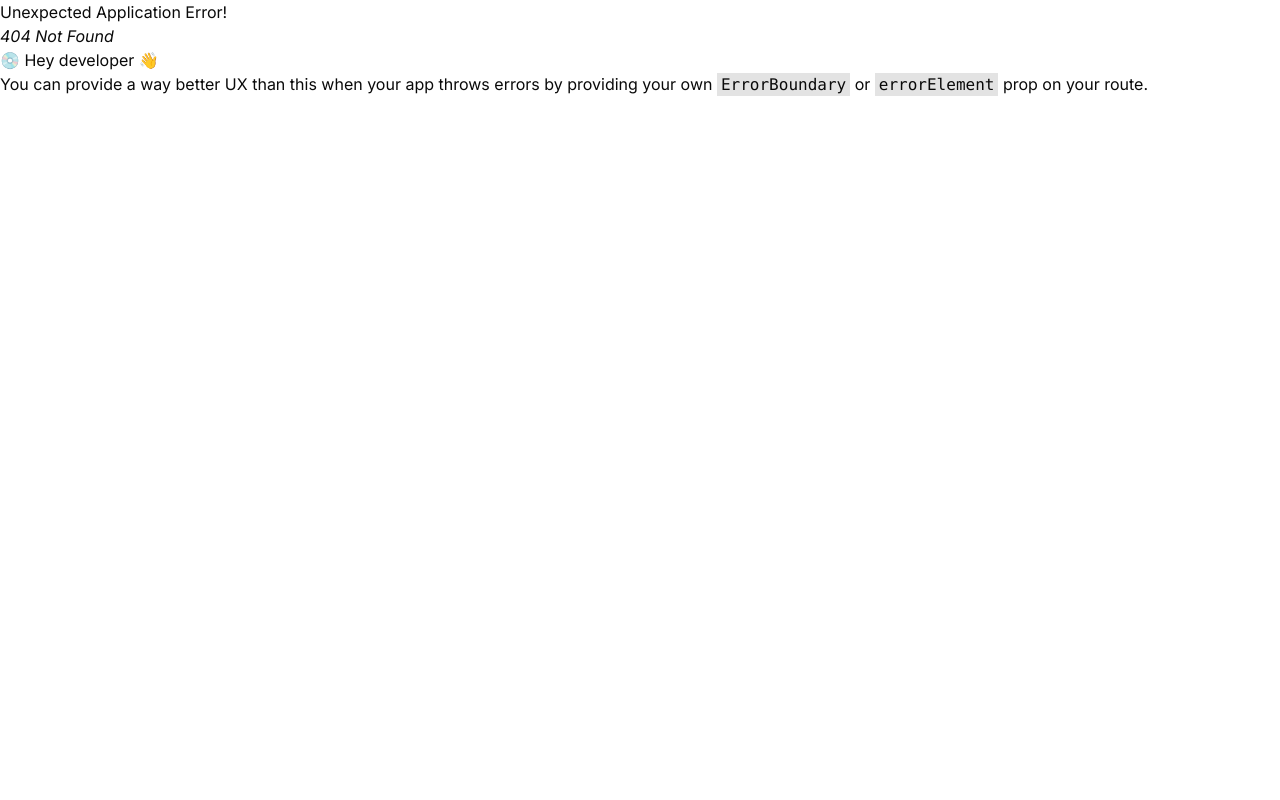
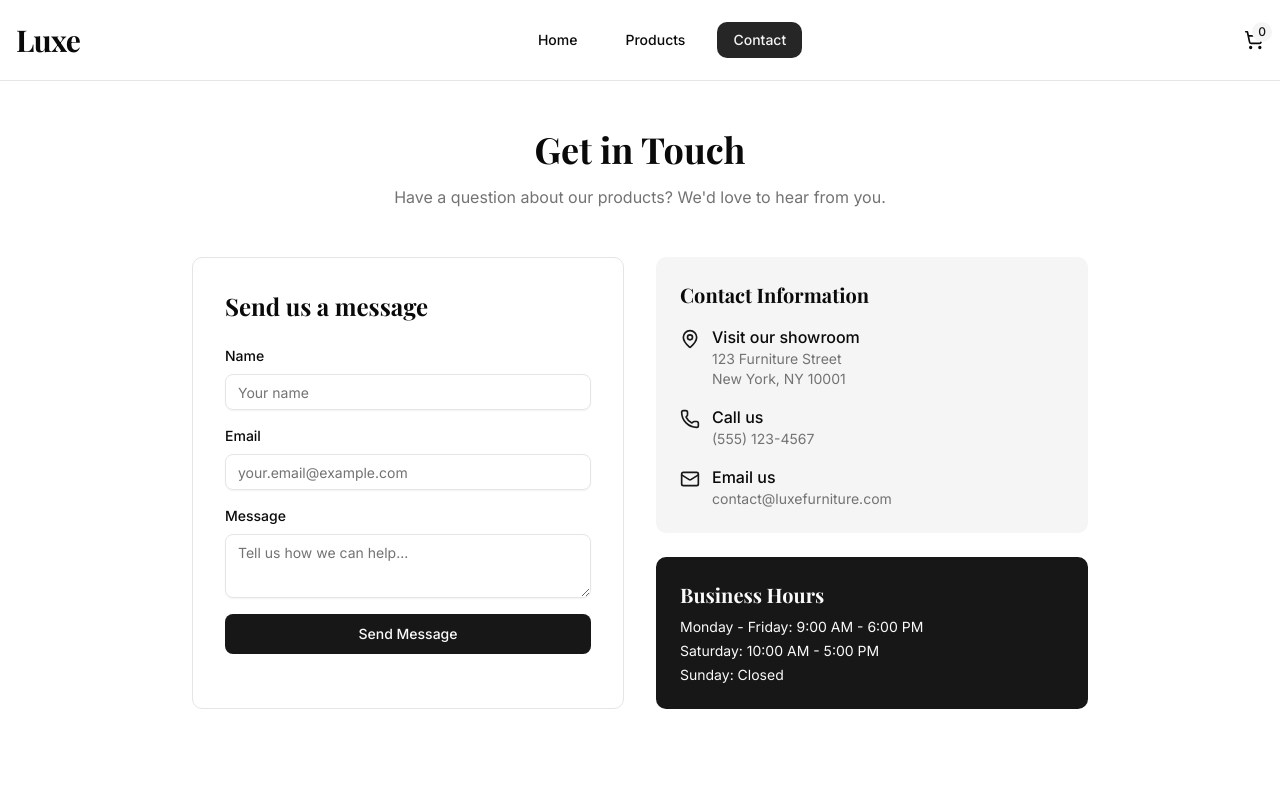
Before and after one commit to Jisan-Dev/sahitech-luxe-furniture, a React (Vite) app: page /contact in a window 1280 px wide. Before the commit this address had no page. Shown: the top 800 px of the page. Built offline with nearby package versions, Linux system fonts and the light colour scheme; a web font is replaced by a local one.

Commit message:
build the contact page

```diff
--- /dev/null
+++ b/src/components/ui/textarea.jsx
@@ -0,0 +1,20 @@
+import * as React from "react"
+
+import { cn } from "@/lib/utils"
+
+function Textarea({
+  className,
+  ...props
+}) {
+  return (
+    <textarea
+      data-slot="textarea"
+      className={cn(
+        "border-input placeholder:text-muted-foreground focus-visible:border-ring focus-visible:ring-ring/50 aria-invalid:ring-destructive/20 dark:aria-invalid:ring-destructive/40 aria-invalid:border-destructive dark:bg-input/30 flex field-sizing-content min-h-16 w-full rounded-md border bg-transparent px-3 py-2 text-base shadow-xs transition-[color,box-shadow] outline-none focus-visible:ring-[3px] disabled:cursor-not-allowed disabled:opacity-50 md:text-sm",
+        className
+      )}
+      {...props} />
+  );
+}
+
+export { Textarea }
--- /dev/null
+++ b/src/pages/contact/contact-form.jsx
@@ -0,0 +1,58 @@
+import { Button } from "@/components/ui/button";
+import { Input } from "@/components/ui/input";
+import { Textarea } from "@/components/ui/textarea";
+
+export default function ContactForm({ formData, handleChange, handleSubmit }) {
+  return (
+    <form onSubmit={handleSubmit} className="space-y-4">
+      <div>
+        <label htmlFor="name" className="block text-sm font-medium mb-2">
+          Name
+        </label>
+        <Input
+          id="name"
+          name="name"
+          type="text"
+          required
+          value={formData.name}
+          onChange={handleChange}
+          placeholder="Your name"
+        />
+      </div>
+
+      <div>
+        <label htmlFor="email" className="block text-sm font-medium mb-2">
+          Email
+        </label>
+        <Input
+          id="email"
+          name="email"
+          type="email"
+          required
+          value={formData.email}
+          onChange={handleChange}
+          placeholder="your.email@example.com"
+        />
+      </div>
+
+      <div>
+        <label htmlFor="message" className="block text-sm font-medium mb-2">
+          Message
+        </label>
+        <Textarea
+          id="message"
+          name="message"
+          required
+          value={formData.message}
+          onChange={handleChange}
+          placeholder="Tell us how we can help..."
+          rows={5}
+        />
+      </div>
+
+      <Button type="submit" size="lg" className="w-full">
+        Send Message
+      </Button>
+    </form>
+  );
+}
--- /dev/null
+++ b/src/pages/contact/contact-information.jsx
@@ -0,0 +1,50 @@
+import { Mail, MapPin, Phone } from "lucide-react";
+
+export default function ContactInformation() {
+  return (
+    <div className="space-y-6">
+      <div className="bg-muted rounded-lg p-6">
+        <h3 className="font-serif text-xl font-bold mb-4">Contact Information</h3>
+
+        <div className="space-y-4">
+          <div className="flex gap-3">
+            <MapPin className="h-5 w-5 text-primary flex-shrink-0 mt-1" />
+            <div>
+              <p className="font-medium">Visit our showroom</p>
+              <p className="text-sm text-muted-foreground">
+                123 Furniture Street
+                <br />
+                New York, NY 10001
+              </p>
+            </div>
+          </div>
+
+          <div className="flex gap-3">
+            <Phone className="h-5 w-5 text-primary flex-shrink-0 mt-1" />
+            <div>
+              <p className="font-medium">Call us</p>
+              <p className="text-sm text-muted-foreground">(555) 123-4567</p>
+            </div>
+          </div>
+
+          <div className="flex gap-3">
+            <Mail className="h-5 w-5 text-primary flex-shrink-0 mt-1" />
+            <div>
+              <p className="font-medium">Email us</p>
+              <p className="text-sm text-muted-foreground">contact@luxefurniture.com</p>
+            </div>
+          </div>
+        </div>
+      </div>
+
+      <div className="bg-primary text-primary-foreground rounded-lg p-6">
+        <h3 className="font-serif text-xl font-bold mb-2">Business Hours</h3>
+        <div className="space-y-1 text-sm">
+          <p>Monday - Friday: 9:00 AM - 6:00 PM</p>
+          <p>Saturday: 10:00 AM - 5:00 PM</p>
+          <p>Sunday: Closed</p>
+        </div>
+      </div>
+    </div>
+  );
+}
--- /dev/null
+++ b/src/pages/contact/header.jsx
@@ -0,0 +1,12 @@
+export default function Header() {
+  return (
+    <div className="text-center mb-12">
+      <h1 className="font-serif text-3xl md:text-4xl font-bold text-foreground mb-4">
+        Get in Touch
+      </h1>
+      <p className="text-muted-foreground max-w-2xl mx-auto text-pretty">
+        Have a question about our products? We'd love to hear from you.
+      </p>
+    </div>
+  );
+}
--- /dev/null
+++ b/src/pages/contact/index.jsx
@@ -0,0 +1,53 @@
+import { useState } from "react";
+
+import ContactForm from "./contact-form";
+import ContactInformation from "./contact-information";
+import Header from "./header";
+
+export default function ContactPage() {
+  const [formData, setFormData] = useState({
+    name: "",
+    email: "",
+    message: "",
+  });
+
+  const handleSubmit = (e) => {
+    e.preventDefault();
+    console.log("Form submitted:", formData);
+    // Handle form submission here
+    alert("Thank you for your message! We will get back to you soon.");
+    setFormData({ name: "", email: "", message: "" });
+  };
+
+  const handleChange = (e) => {
+    setFormData({
+      ...formData,
+      [e.target.name]: e.target.value,
+    });
+  };
+
+  return (
+    <div className="min-h-screen bg-background">
+      <div className="container mx-auto px-4 py-8 md:py-12">
+        <div className="max-w-4xl mx-auto">
+          <Header />
+
+          <div className="grid md:grid-cols-2 gap-8">
+            {/* Contact Form */}
+            <div className="bg-card border border-border rounded-lg p-6 md:p-8">
+              <h2 className="font-serif text-2xl font-bold mb-6">Send us a message</h2>
+
+              <ContactForm
+                formData={formData}
+                handleChange={handleChange}
+                handleSubmit={handleSubmit}
+              />
+            </div>
+
+            <ContactInformation />
+          </div>
+        </div>
+      </div>
+    </div>
+  );
+}
--- a/src/router.jsx
+++ b/src/router.jsx
@@ -1,5 +1,6 @@
 import { createBrowserRouter } from "react-router";
 import Main from "./layouts/main";
+import ContactPage from "./pages/contact";
 import Homepage from "./pages/home";
 import ProductDetails from "./pages/product-details";
 
@@ -16,6 +17,10 @@ const router = createBrowserRouter([
         path: "products/:id",
         element: <ProductDetails />,
       },
+      {
+        path: "contact",
+        element: <ContactPage />,
+      },
     ],
   },
 ]);
```
